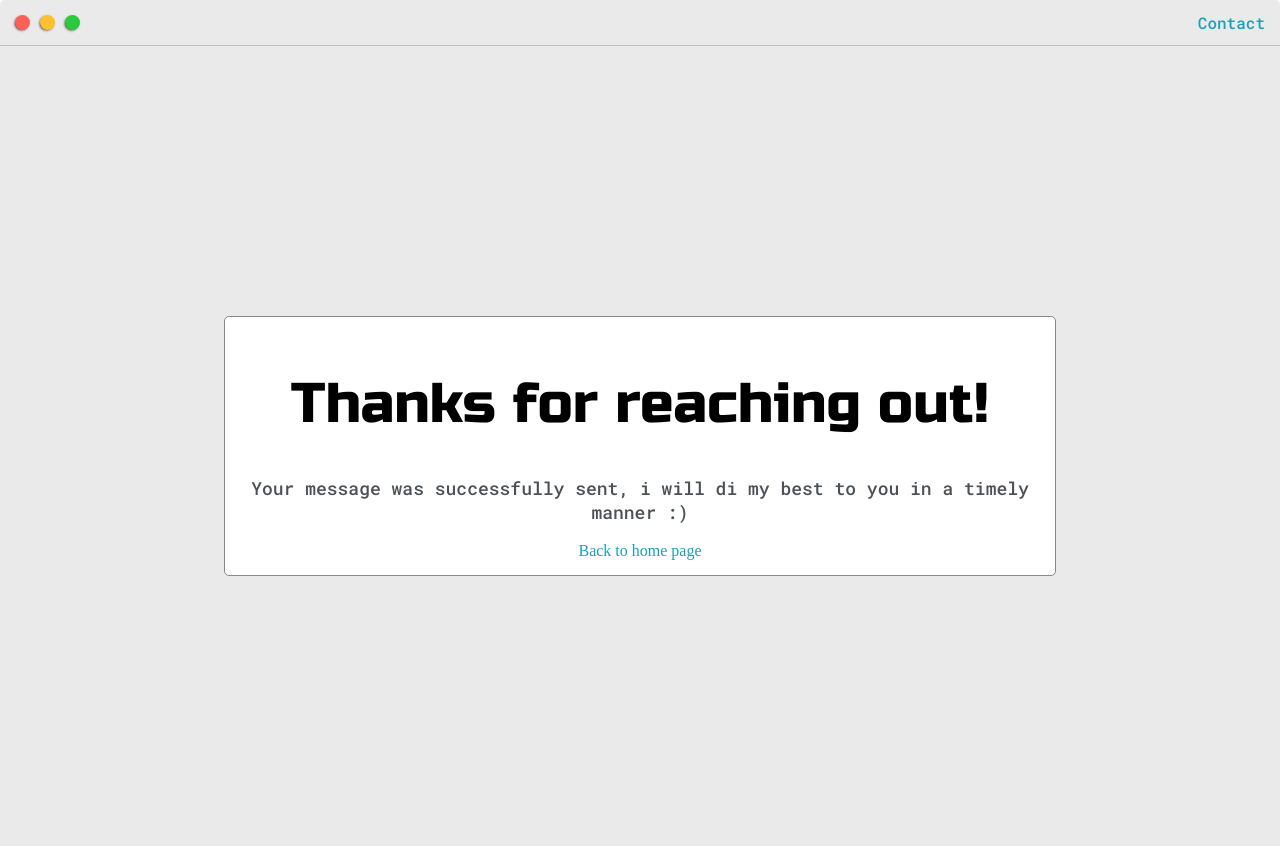
After one commit to ahmed-gaber-elgamal/my-portfolio-using-django, a Django app: page /send_email/ in a window 1280 px wide. The commit adds this page. Run offline with Django 3.2, Linux system fonts and the light colour scheme.

Commit message:
added contact form and sending email

```diff
--- /dev/null
+++ b/base/templates/base/email_sent.html
@@ -0,0 +1,36 @@
+{% extends 'base/base.html' %}
+{% block content %}
+<style type="text/css">
+    html, body{
+        height:100%;
+    }
+    #page-wrapper{
+        height:100%;
+        display:flex;
+        justify-content:center;
+        align-items:center;
+        text-align:center;
+        background-color:#eaeaea;
+    }
+    #success-box{
+        max-width:800px;
+        height:auto;
+        background-color:#fff;
+        border:1px solid #888;
+        border-radius:5px;
+        padding:15px;
+    }
+    #success-box p{
+        font-size:18px;
+    }
+</style>
+    <div id="page-wrapper">
+        <div id="success-box" class="content-block">
+            <h1>Thanks for reaching out!</h1>
+            <p>
+               Your message was successfully sent, i will di my best to you in a timely manner :)
+            </p>
+            <a id="back-btn" class="btn btn-success" href="{% url 'home' %}">Back to home page</a>
+        </div>
+    </div>
+{% endblock %}
--- /dev/null
+++ b/base/templates/base/email_template.html
@@ -0,0 +1,3 @@
+{{ message }}
+{{ name }}
+{{ email }}
--- a/base/templates/base/index.html
+++ b/base/templates/base/index.html
@@ -123,7 +123,8 @@
             <h3 style="text-align: center;">
                 Get in Touch
             </h3>
-            <form id="contact-form" action="">
+            <form id="contact-form" action="{% url 'send_email' %}" method="POST">
+                {% csrf_token %}
                 <label>Name</label>
                 <input type="text" class="input-field" name="name">
 
--- a/base/urls.py
+++ b/base/urls.py
@@ -10,5 +10,6 @@ urlpatterns = [
     path('create_post', views.createPost, name='create_post'),
     path('update_post/<str:pk>/', views.updatePost, name='update_post'),
     path('delete_post/<str:pk>/', views.deletePost, name='delete_post'),
+    path('send_email/', views.sendEmail, name='send_email')
 
 ]
--- a/base/views.py
+++ b/base/views.py
@@ -5,6 +5,9 @@ from .models import Post
 from .forms import PostForm
 from .filters import PostFilter
 from django.core.paginator import Paginator, EmptyPage, PageNotAnInteger
+from django.core.mail import EmailMessage
+from django.conf import settings
+from django.template.loader import render_to_string
 
 
 def home(request):
@@ -73,3 +76,18 @@ def deletePost(request, pk):
         return redirect('posts')
     context = {'item': post}
     return render(request, 'base/delete_post.html', context)
+
+
+def sendEmail(request):
+    if request.method == 'POST':
+        template = render_to_string('base/email_template.html', {
+            'name': request.POST['name'],
+            'email': request.POST['email'],
+            'message': request.POST['message'],
+        })
+        email = EmailMessage(request.POST['subject'], template,
+                             settings.EMAIL_HOST_USER,
+                             ['yakan44444@gmail.com'])
+        email.fail_silently = False
+        email.send()
+    return render(request, 'base/email_sent.html')
```
Also changed, not shown: my_portfolio/settings.py (+7 -0 lines).
